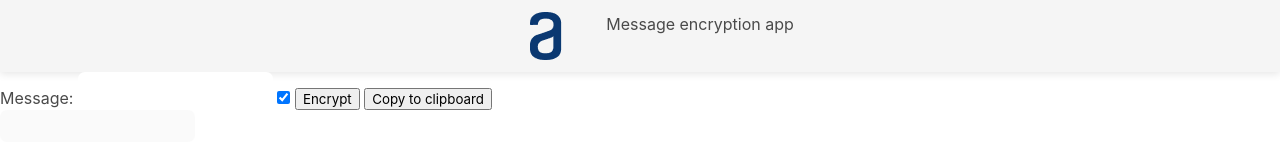
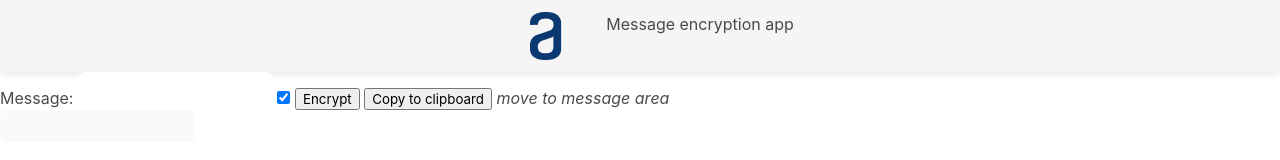
Before and after one commit to emmacv/encryption-app, a plain HTML site: page index.html in a window 1280 px wide. Drawn offline with nearby package versions, Linux system fonts and the light colour scheme.

```diff
--- a/core/app.js
+++ b/core/app.js
@@ -61,3 +61,7 @@
 const copyToClipboard = () => {
   navigator.clipboard.writeText(outputMessage.value);
 }
+
+const moveOutputToMsgArea = () => {
+  messageArea.value = outputMessage.value;
+}
--- a/index.html
+++ b/index.html
@@ -22,7 +22,8 @@
 
       <input type="checkbox" name="switch" checked>
       <button id="action-button">crypt</button>
-      <button type="button" onclick="copyToClipboard()">Copy to clipboard</button>
+      <button type="button" onclick="copyToClipboard();">Copy to clipboard</button>
+      <i id="switch-output" onclick="moveOutputToMsgArea();">move to message area</i>
     </form>
   </section>
   <section id="output">
--- a/styles/style.css
+++ b/styles/style.css
@@ -33,3 +33,7 @@
 #output-text:read-only {
   color: #0000007c;
 }
+
+#switch-output {
+  cursor: pointer;
+}
```
